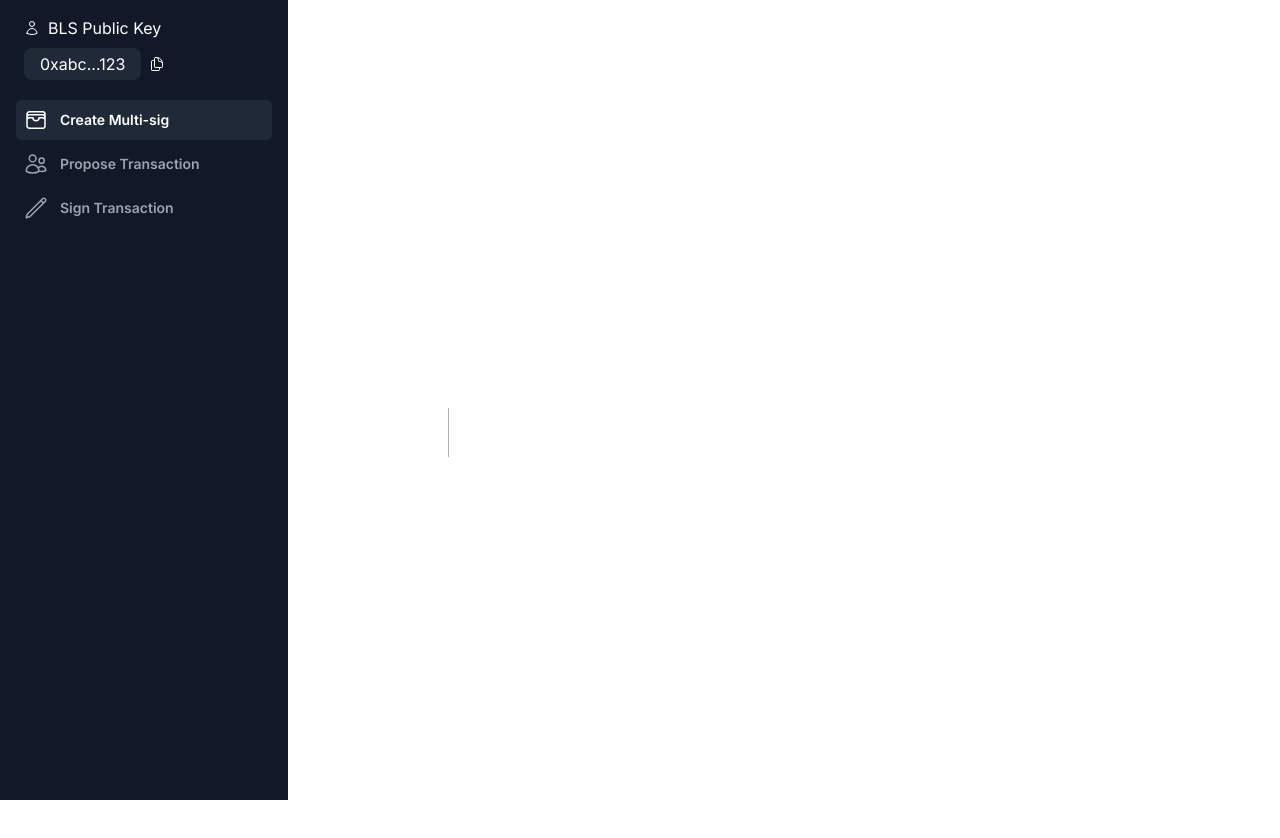
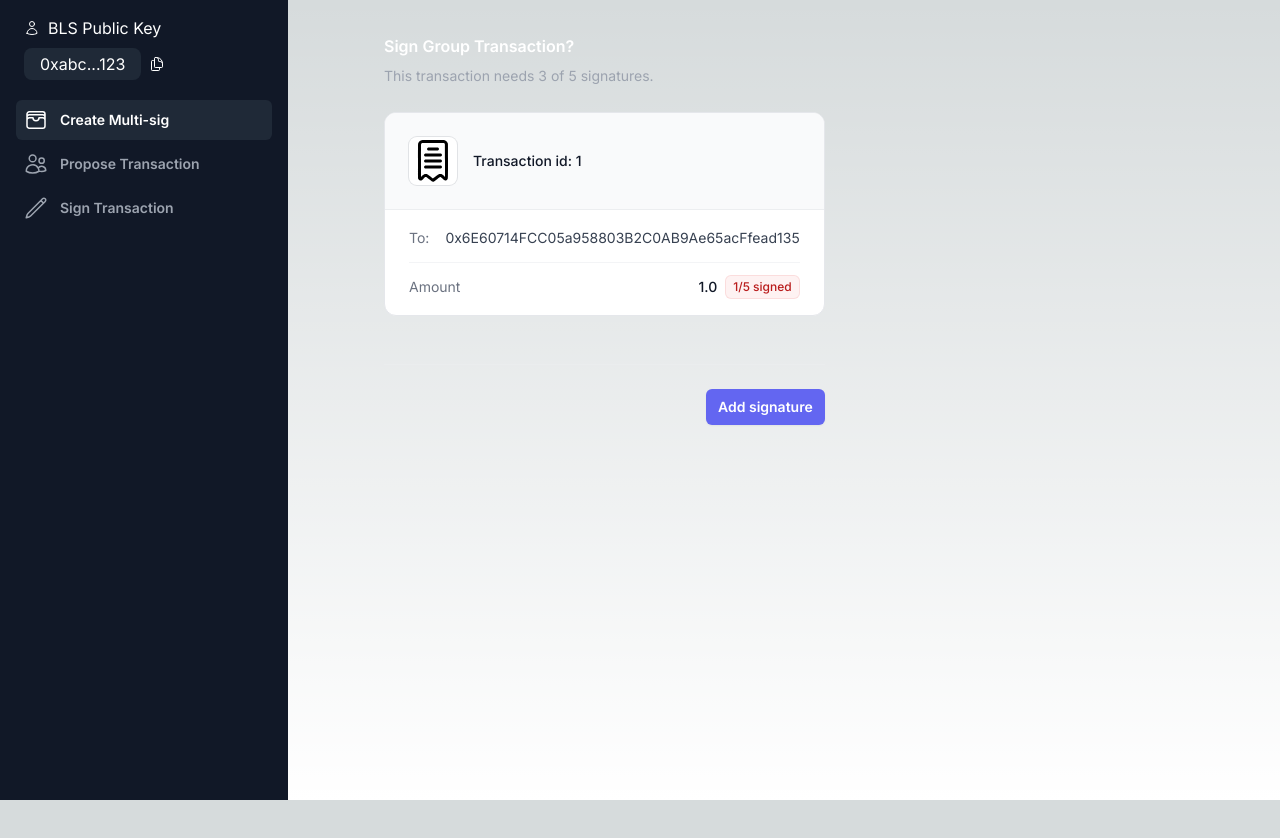
Before and after one commit to Waxdau/eth-global-lisbon-hackathon, a Next.js app in the folder frontend/: page /sign in a window 1280 px wide. Before the commit this address had no page. Shown: the top 838 px of the page. After the commit the page ends 800 px from the top, so only its background shows below. Built offline with nearby package versions, Linux system fonts and the light colour scheme.

Commit message:
Add sign page and some lint fixes for propose page

```diff
--- /dev/null
+++ b/frontend/src/app/sign/page.tsx
@@ -0,0 +1,87 @@
+export default function Page() {
+  return (
+    <form>
+      <div className="space-y-12">
+        <div className="border-b border-white/10 pb-12">
+          <h2 className="text-base font-semibold leading-7 text-white">
+            Sign Group Transaction?
+          </h2>
+          <p className="mt-1 text-sm leading-6 text-gray-400 pb-6">
+            This transaction needs 3 of 5 signatures.
+          </p>
+          <Transaction />
+        </div>
+      </div>
+
+      <div className="mt-6 flex items-center justify-end gap-x-6">
+        <button
+          type="submit"
+          className="rounded-md bg-indigo-500 px-3 py-2 text-sm font-semibold text-white shadow-sm hover:bg-indigo-400 focus-visible:outline focus-visible:outline-2 focus-visible:outline-offset-2 focus-visible:outline-indigo-500"
+        >
+          Add signature
+        </button>
+      </div>
+    </form>
+  );
+}
+
+const statuses = {
+  green: 'text-green-700 bg-green-50 ring-green-600/20',
+  gray: 'text-gray-600 bg-gray-50 ring-gray-500/10',
+  red: 'text-red-700 bg-red-50 ring-red-600/10',
+};
+const transaction = {
+  id: 1,
+  name: 'Transaction id: 1',
+  txIcon: './transaction.svg',
+  txData: {
+    to: 'December 13, 2022',
+    amount: '1.0',
+    status: 'red',
+    statusText: '1/5 signed',
+  },
+};
+
+function classNames(...classes: string[]) {
+  return classes.filter(Boolean).join(' ');
+}
+const Transaction = () => {
+  return (
+    <div className="overflow-hidden rounded-xl border border-gray-200 bg-white">
+      <div className="flex items-center gap-x-4 border-b border-gray-900/5 bg-gray-50 p-6">
+        <img
+          src={transaction.txIcon}
+          alt={transaction.name}
+          className="h-12 w-12 flex-none rounded-lg bg-white object-cover ring-1 ring-gray-900/10"
+        />
+        <div className="text-sm font-medium leading-6 text-gray-900">
+          {transaction.name}
+        </div>
+      </div>
+      <dl className="-my-3 divide-y divide-gray-100 px-6 py-4 text-sm leading-6">
+        <div className="flex justify-between gap-x-4 py-3">
+          <dt className="text-gray-500">To:</dt>
+          <dd className="text-gray-700">
+            <p>0x6E60714FCC05a958803B2C0AB9Ae65acFfead135</p>
+          </dd>
+        </div>
+        <div className="flex justify-between gap-x-4 py-3">
+          <dt className="text-gray-500">Amount</dt>
+          <dd className="flex items-start gap-x-2">
+            <div className="font-medium text-gray-900">
+              {transaction.txData.amount}
+            </div>
+            <div
+              className={classNames(
+                (statuses as any)[transaction.txData.status],
+                'rounded-md py-1 px-2 text-xs font-medium ring-1 ring-inset',
+              )}
+            >
+              {transaction.txData.statusText}
+            </div>
+          </dd>
+        </div>
+      </dl>
+    </div>
+  );
+};
```
Also changed, not shown: frontend/src/app/propose/page.tsx (+23 -7 lines), frontend/public/transaction.svg (added).
